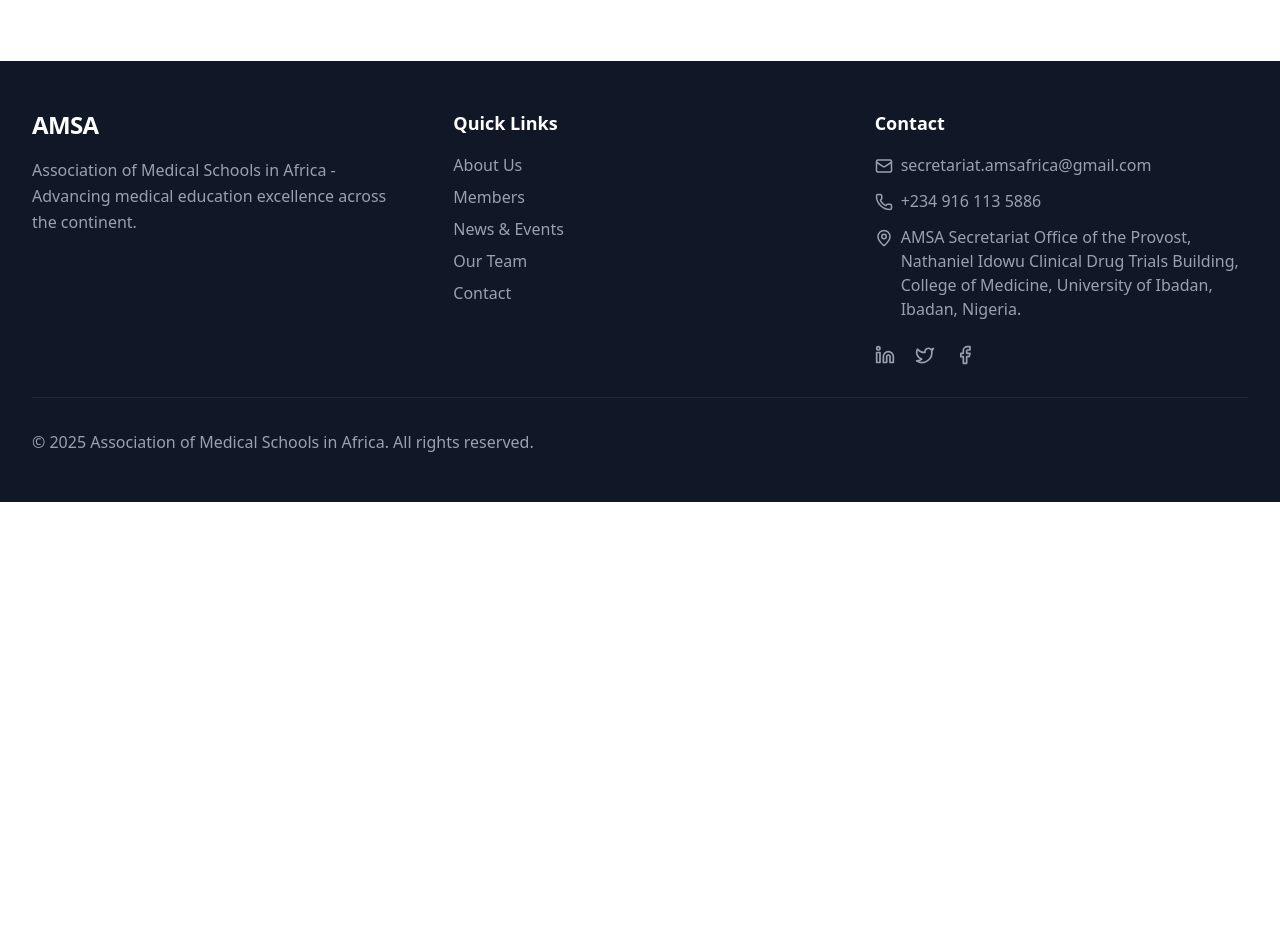
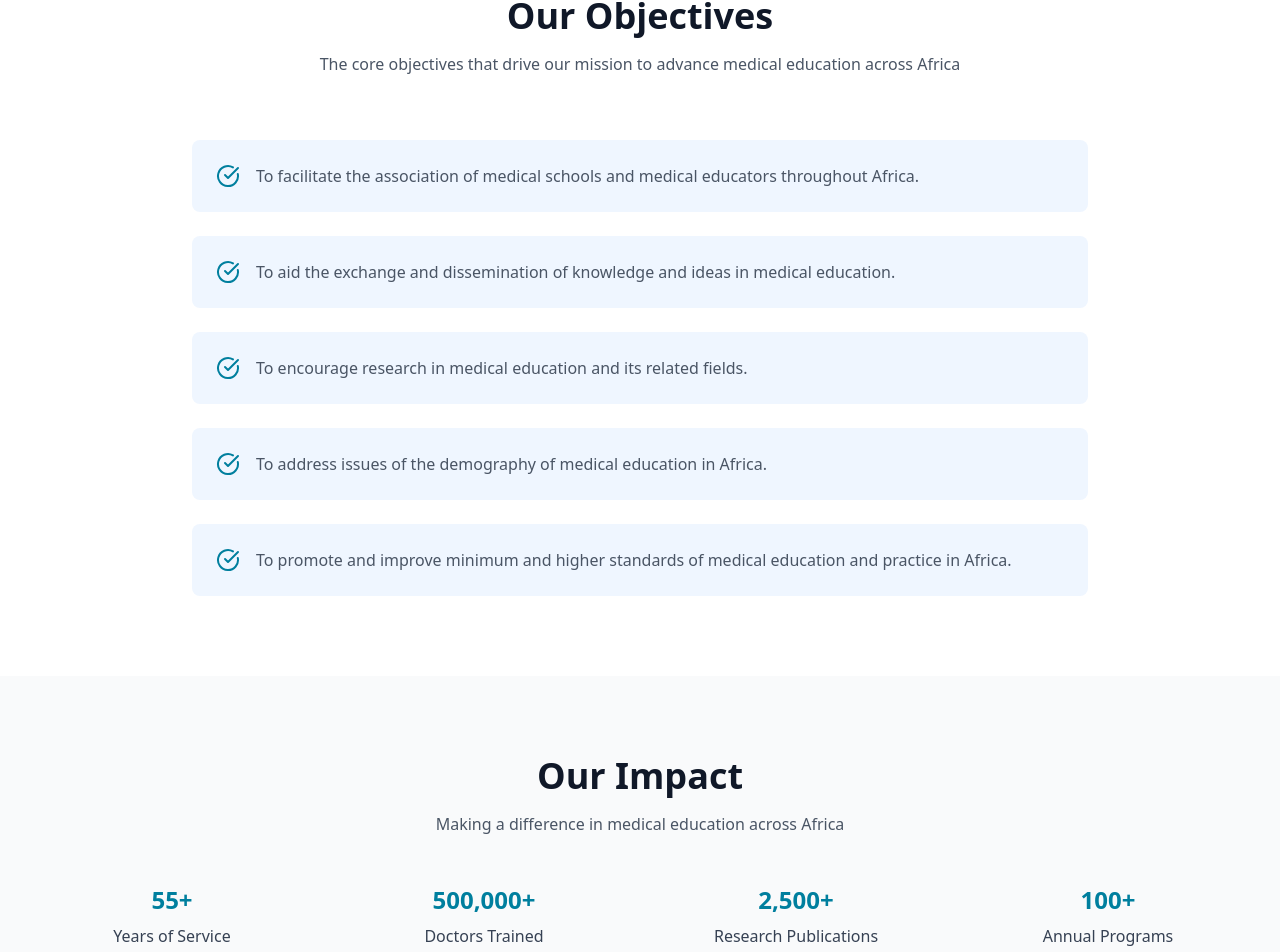
Before and after one commit to Tobi-Oyedele/AMSAfrica, a Next.js app: page /about in a window 1280 px wide. Shown: the part 803-1755 px from the top of the page. Before the commit the page ends 1305 px from the top, so only its background shows below. Built offline with nearby package versions, Linux system fonts and the light colour scheme.

Commit message:
Finished About us Page

```diff
--- a/src/app/about/page.tsx
+++ b/src/app/about/page.tsx
@@ -1,6 +1,29 @@
-import { Target, Eye } from "lucide-react";
+import { Target, Eye, CheckCircle } from "lucide-react";
 
 const about = () => {
+  const objectives = [
+    {
+      description:
+        "To facilitate the association of medical schools and medical educators throughout Africa.",
+    },
+    {
+      description:
+        "To aid the exchange and dissemination of knowledge and ideas in medical education.",
+    },
+    {
+      description:
+        "To encourage research in medical education and its related fields.",
+    },
+    {
+      description:
+        "To address issues of the demography of medical education in Africa.",
+    },
+    {
+      description:
+        "To promote and improve minimum and higher standards of medical education and practice in Africa.",
+    },
+  ];
+
   return (
     <div className="min-h-screen">
       {/* Hero Section */}
@@ -20,7 +43,7 @@
       </section>
 
       {/* Mission & Vision */}
-      <section className="py-20 bg-white">
+      <section className="py-20 bg-gray-50">
         <div className="max-w-7xl mx-auto px-4 sm:px-6 lg:px-8">
           <div className="grid md:grid-cols-2 gap-12">
             <div className="bg-blue-50 p-8 rounded-lg">
@@ -50,6 +73,76 @@
           </div>
         </div>
       </section>
+
+      {/* Objectives */}
+      <section className="py-20 bg-white">
+        <div className="max-w-7xl mx-auto px-4 sm:px-6 lg:px-8">
+          <div className="text-center mb-16">
+            <h2 className="text-gray-900 mb-4 text-4xl font-semibold">
+              Our Objectives
+            </h2>
+            <p className="max-w-2xl mx-auto text-gray-600">
+              The core objectives that drive our mission to advance medical
+              education across Africa
+            </p>
+          </div>
+
+          <div className="max-w-4xl mx-auto space-y-6">
+            {objectives.map((objective, index) => (
+              <div
+                key={index}
+                className="flex items-start bg-blue-50 p-6 rounded-lg"
+              >
+                <div className="shrink-0 mr-4">
+                  <CheckCircle className="text-primary" size={24} />
+                </div>
+                <p className="text-gray-600">{objective.description}</p>
+              </div>
+            ))}
+          </div>
+        </div>
+      </section>
+
+      {/* Impact Numbers */}
+      <section className="py-20 bg-gray-50 text-white">
+        <div className="max-w-7xl mx-auto px-4 sm:px-6 lg:px-8">
+          <div className="text-center mb-12">
+            <h2 className="text-gray-900 mb-4 text-4xl font-semibold">
+              Our Impact
+            </h2>
+            <p className="text-gray-600">
+              Making a difference in medical education across Africa
+            </p>
+          </div>
+
+          <div className="grid md:grid-cols-4 gap-8 text-gray-600">
+            <div className="text-center">
+              <div className="text-primary text-2xl font-semibold mb-2">
+                55+
+              </div>
+              <p className="text-gray-700 font-medium">Years of Service</p>
+            </div>
+            <div className="text-center">
+              <div className="text-primary text-2xl font-semibold mb-2">
+                500,000+
+              </div>
+              <p className="text-gray-700 font-medium">Doctors Trained</p>
+            </div>
+            <div className="text-center">
+              <div className="text-primary text-2xl font-semibold mb-2">
+                2,500+
+              </div>
+              <p className="text-gray-700 font-medium">Research Publications</p>
+            </div>
+            <div className="text-center">
+              <div className="text-primary text-2xl font-semibold mb-2">
+                100+
+              </div>
+              <p className="text-gray-700 font-medium">Annual Programs</p>
+            </div>
+          </div>
+        </div>
+      </section>
     </div>
   );
 };
--- a/src/app/contact/page.tsx
+++ b/src/app/contact/page.tsx
@@ -1,5 +1,20 @@
 const page = () => {
-  return <div className="min-h-screen">contact</div>;
+  return (
+    <div className="min-h-screen">
+      {/* Hero Section */}
+      <section className="bg-primary text-white py-20">
+        <div className="max-w-7xl mx-auto px-4 lg:px-8">
+          <h1 className="text-white mb-6 text-5xl md:text-6xl font-semibold leading-tight">
+            Contact Us
+          </h1>
+          <p className="leading-relaxed">
+            Get in touch with us for membership inquiries, partnership
+            opportunities, or general information
+          </p>
+        </div>
+      </section>
+    </div>
+  );
 };
 
 export default page;
```
